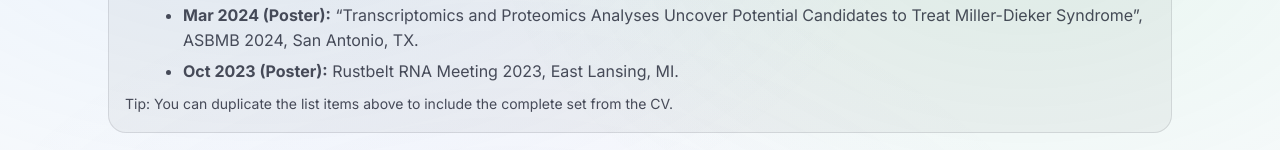
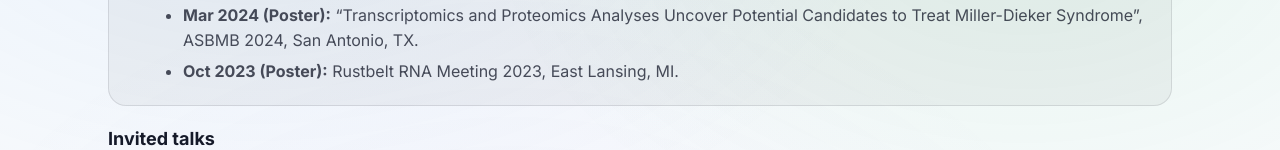
Before and after one commit to gowthami-yankan/gowthami-yankan.github.io, a plain HTML site: page index.html in a window 1280 px wide. Shown: the part 3442-3592 px from the top of the page. Drawn offline with Linux system fonts and the light colour scheme.

Commit message:
fix: minor update

```diff
--- a/index.html
+++ b/index.html
@@ -737,9 +737,6 @@
         <li><b>Mar 2024 (Poster):</b> “Transcriptomics and Proteomics Analyses Uncover Potential Candidates to Treat Miller-Dieker Syndrome”, ASBMB 2024, San Antonio, TX.</li>
         <li><b>Oct 2023 (Poster):</b> Rustbelt RNA Meeting 2023, East Lansing, MI.</li>
       </ul>
-      <p class="muted2" style="margin-top:10px;">
-        Tip: You can duplicate the list items above to include the complete set from the CV.
-      </p>
     </div>
   </section>
 
```
